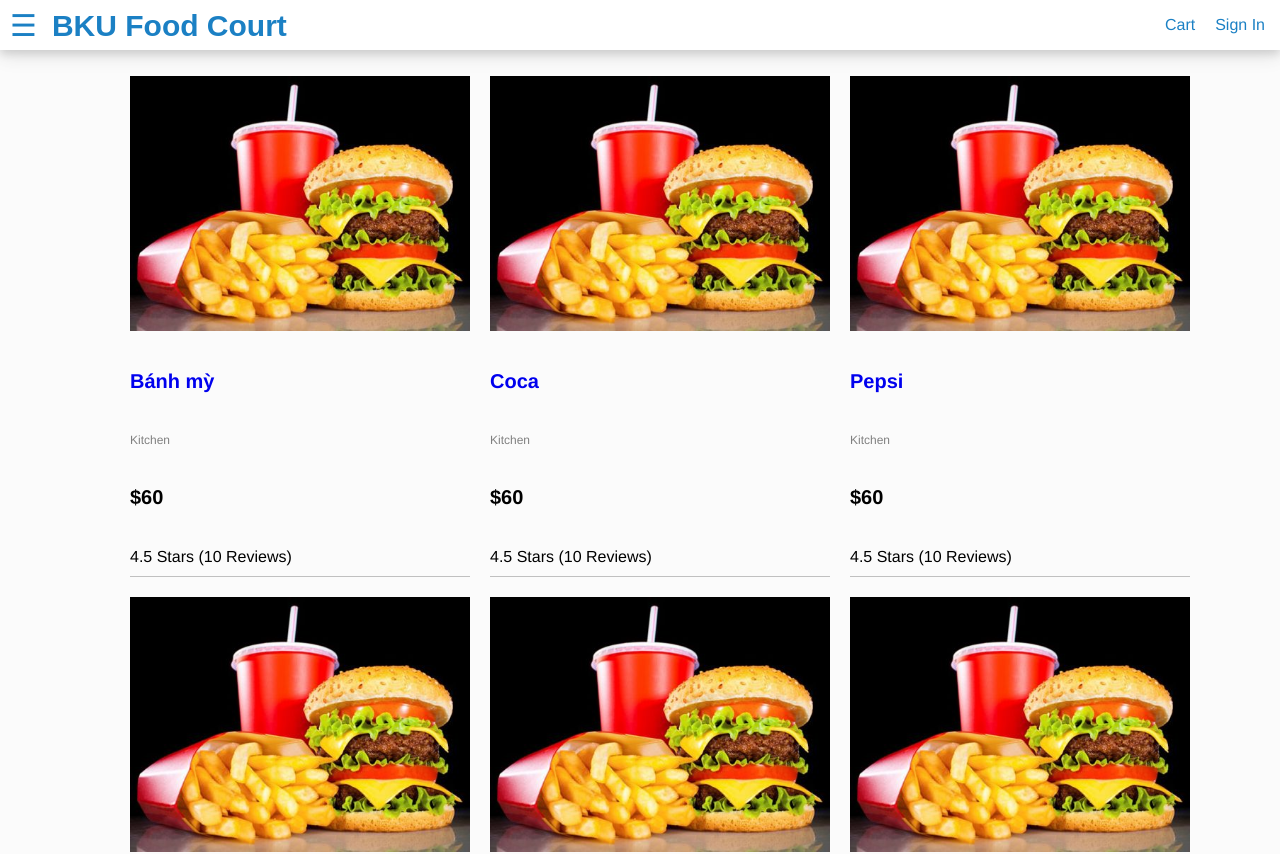
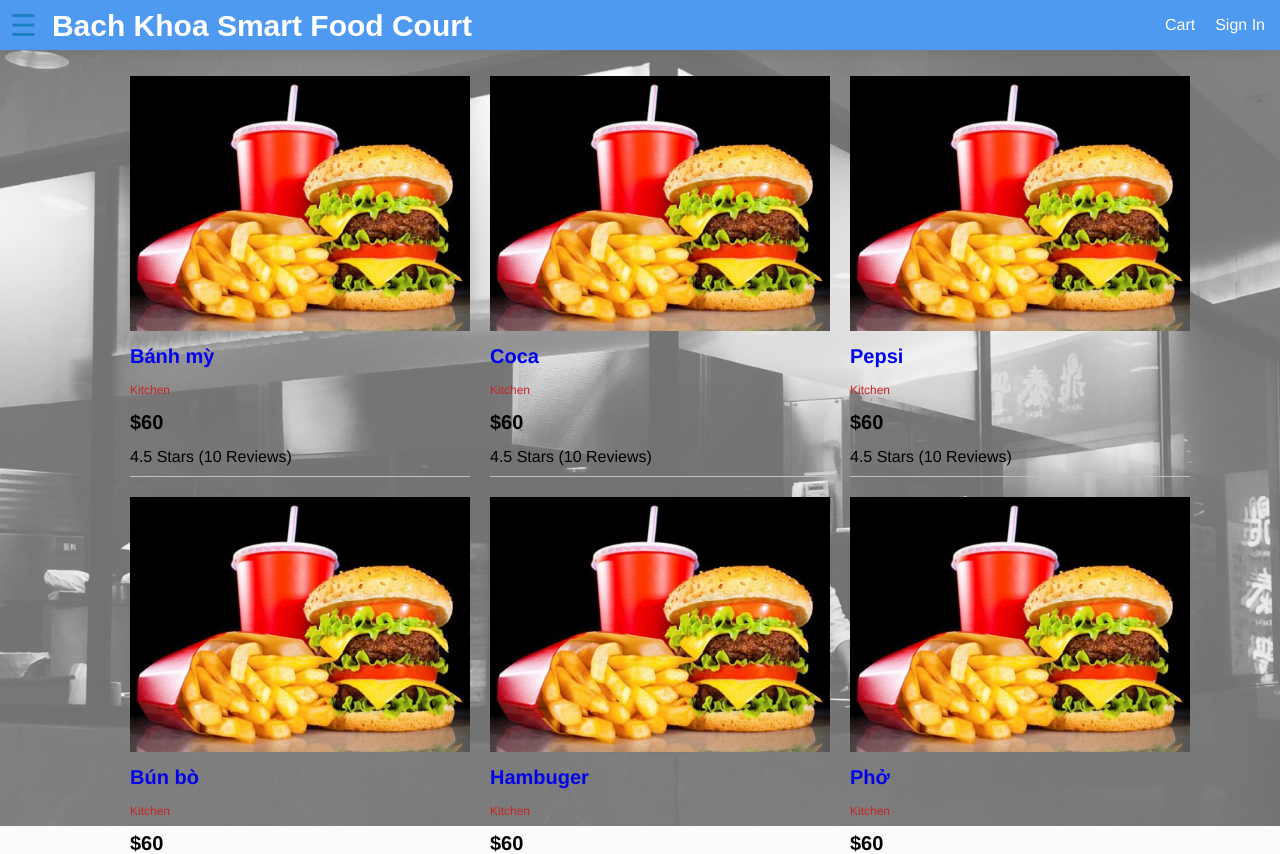
Before and after one commit to anhtaipng/bku_smart_court, a React (Create React App) app in the folder frontend/: page / in a window 1280 px wide. Shown: the top 854 px of the page. Built offline with nearby package versions, Linux system fonts and the light colour scheme.

Commit message:
change index.css

```diff
--- a/frontend/src/App.js
+++ b/frontend/src/App.js
@@ -17,7 +17,7 @@
         <button onClick={openMenu}>
           &#9776;
         </button>
-        <a href="index.html">BKU Food Court</a>
+        <a href="index.html">Bach Khoa Smart Food Court</a>
       </div>
       <div className="header-links">
         <a href="cart.html">Cart</a>
--- a/frontend/src/index.css
+++ b/frontend/src/index.css
@@ -14,6 +14,11 @@
   font: 1.6rem Helvetica;
   height: 100vh;
   margin: 0;
+  background-image: url("/images/bachkhoa.jpg");
+  background-repeat: no-repeat;
+  background-position: 50%;
+  background-size: cover;
+  background-attachment: scroll;
 }
 .grid-container{
   display: grid;
@@ -27,8 +32,8 @@
 }
 .header{
   grid-area: header;
-  background-color: #ffffff;
-  color: #1b80c4;
+  background-color: #4e9af0;
+  color: #ffffff;
   display: flex;
   justify-content: space-between;
   align-items: center;
@@ -37,14 +42,14 @@
 }
 .brand a{
   font-family:Arial;
-  color:#1b80c4;
+  color:#ffffff;
   font-size: 3rem;
   font-weight: bold;
   text-decoration: none;
   padding: 1rem;
 }
 .header-links a{
-  color:#1b80c4;
+  color:#ffffff;
   text-decoration: none;
   padding: 1rem;
 }
@@ -57,7 +62,7 @@
 }
 .footer{
   grid-area: footer;
-  background-color: #203040;
+  background-color: #4e9af0;
   color: #ffffff;
   display: flex;
   justify-content: center;
@@ -81,7 +86,7 @@
   padding: 0;
   flex: 0 1 34rem;
   margin: 1rem;
-  height: 50rem;
+  height: 40rem;
   border-bottom: .1rem #c0c0c0 solid;
 }
 .product{
@@ -96,7 +101,7 @@
 }
 .product-brand{
   font-size: 1.2rem;
-  color:#808080;
+  color:#c92424;
 }
 .product-price{
   font-size: 2rem;
```
Also changed, not shown: frontend/public/images/bachkhoa.jpg (added), frontend/public/images/bgunsplash.jpg (added).
